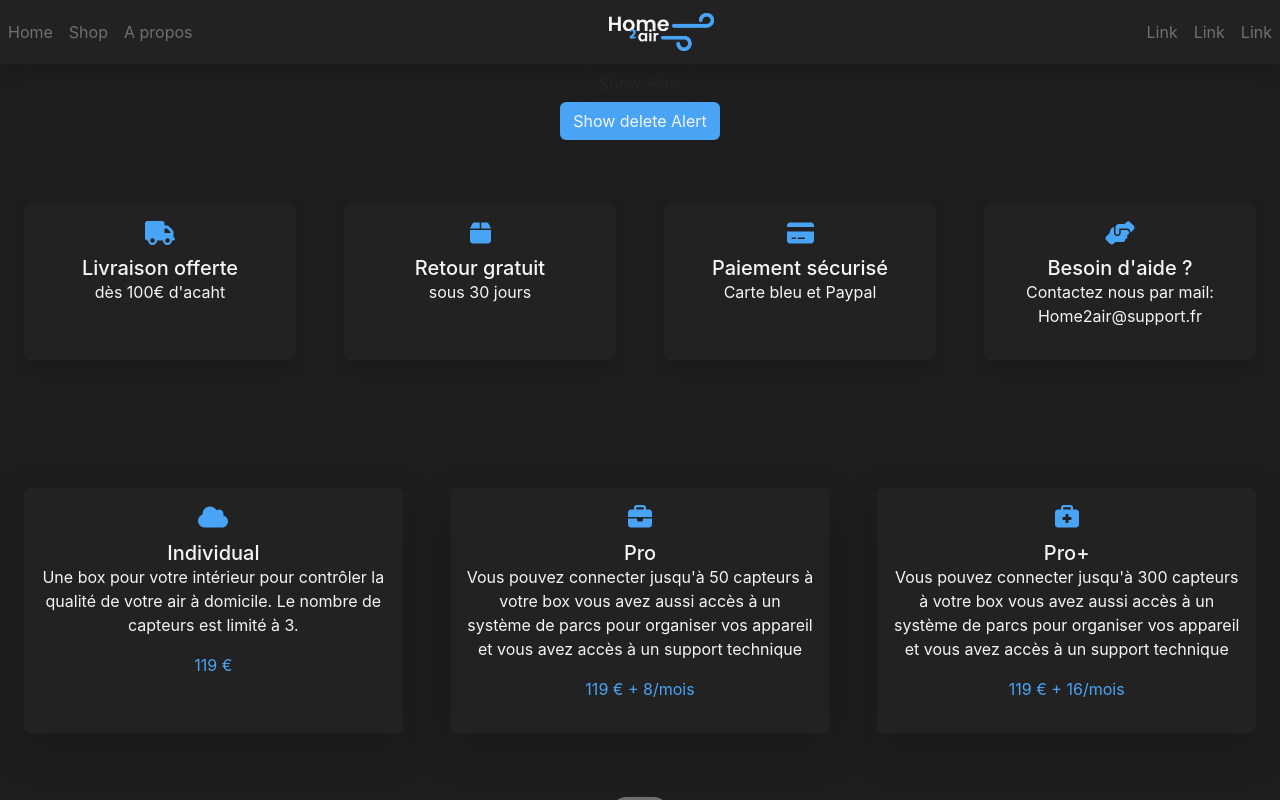
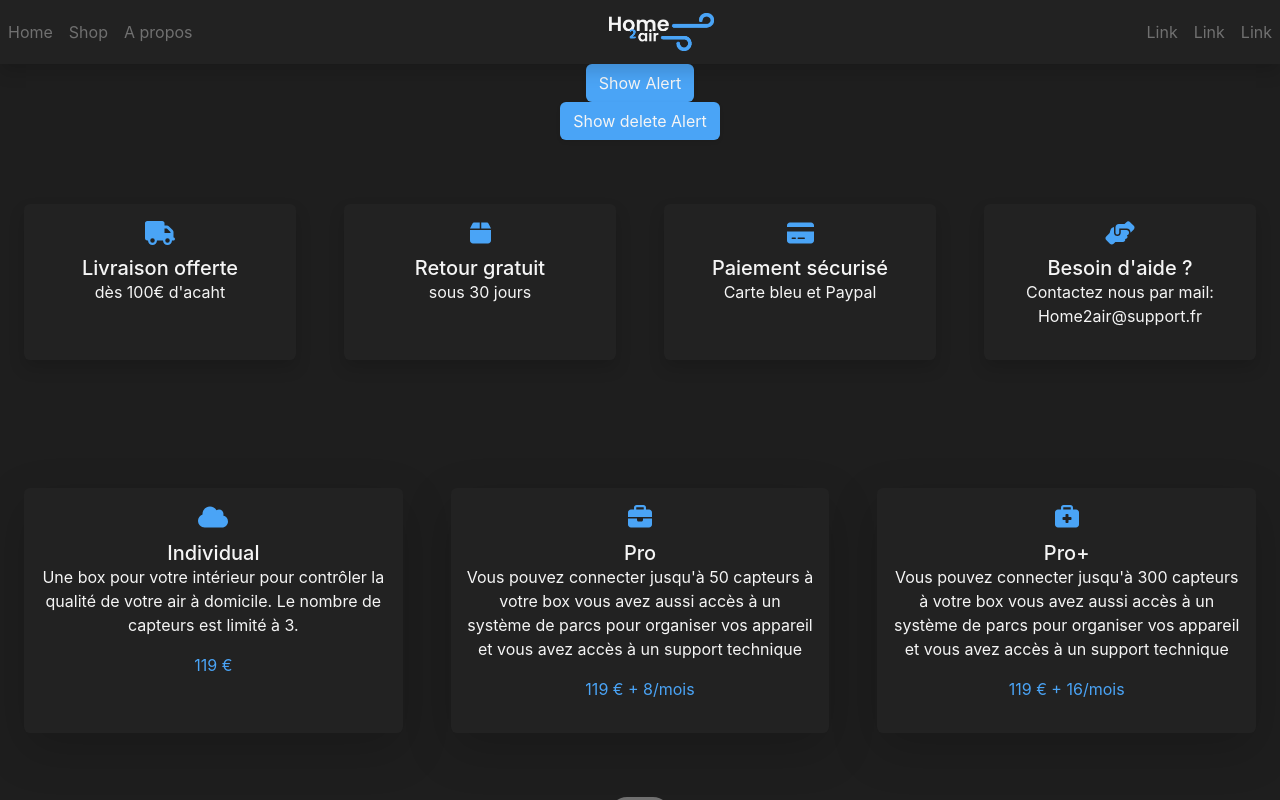
Before and after one commit to Arendlia/component, a React (Create React App) app: page / in a window 1280 px wide. In both pictures the pointer is over the button "Show Alert". Shown: the top 800 px of the page. Built offline with nearby package versions, Linux system fonts and the light colour scheme.

Commit message:
fix hover btn

```diff
--- a/src/componants/alerts/alerts.scss
+++ b/src/componants/alerts/alerts.scss
@@ -1,6 +1,10 @@
 @import "./../../scss/variables.scss";
 .swal2-styled.swal2-confirm{
     background-color: $primary-color-d;
+}
+.btn:hover{
+    background-color: $primary-color-d;
+    color: $light-color-d;
 }
 .white-content{
     .swal2-styled.swal2-confirm{
```
